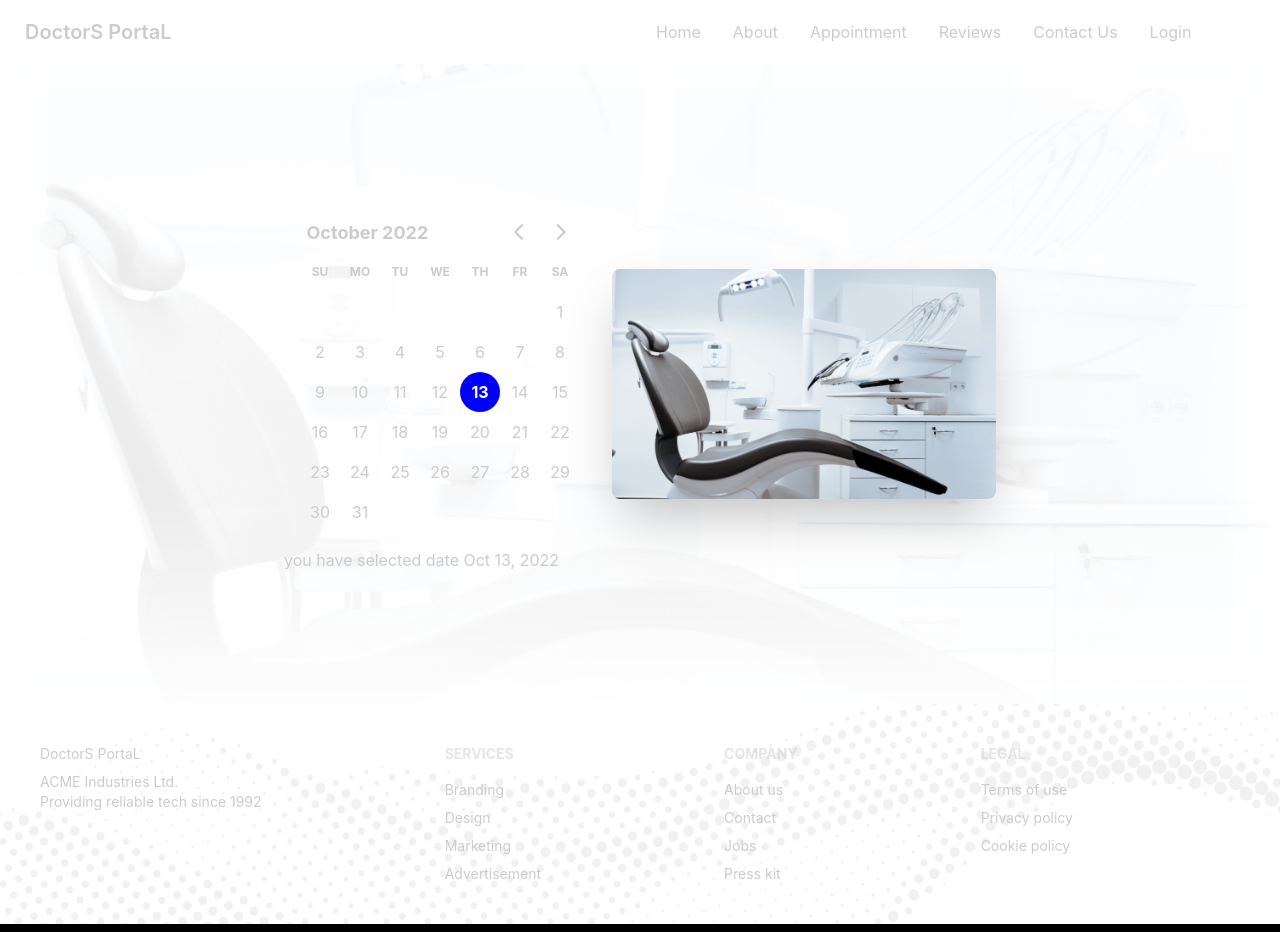
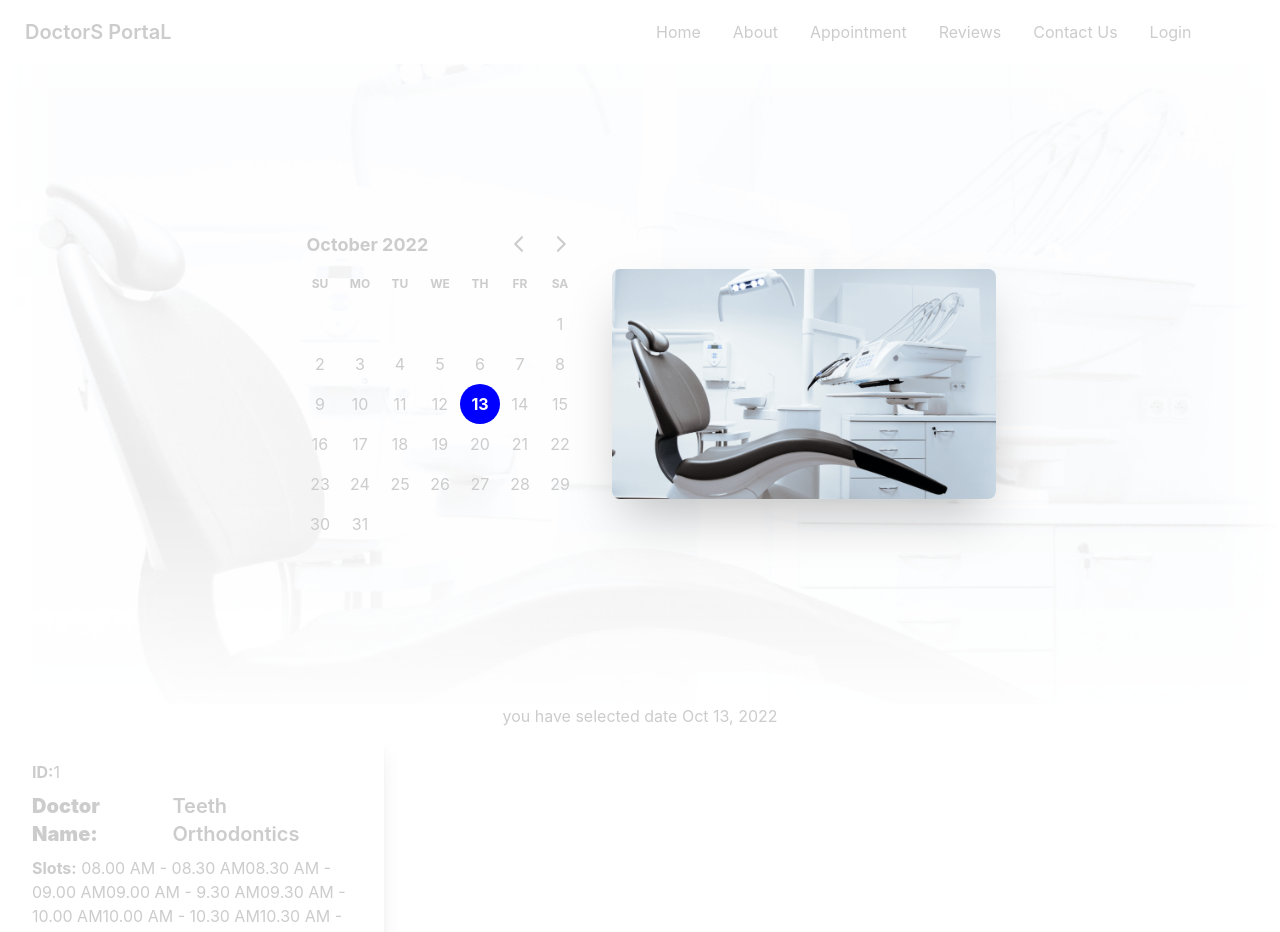
Before and after one commit to alnooristiak/doctors-poratl-frontend, a React (Create React App) app: page /appointment in a window 1280 px wide. Shown: the top 932 px of the page. Built offline with nearby package versions, Linux system fonts and the light colour scheme.

Commit message:
adding appointment section and fake data to make appointment

```diff
--- /dev/null
+++ b/public/services.json
@@ -0,0 +1,57 @@
+[
+    {
+      "_id": 1,
+      "name": "Teeth Orthodontics",
+      "slots": [
+        "08.00 AM - 08.30 AM",
+        "08.30 AM - 09.00 AM",
+        "09.00 AM - 9.30 AM",
+        "09.30 AM - 10.00 AM",
+        "10.00 AM - 10.30 AM",
+        "10.30 AM - 11.00 AM"
+      ]
+    },
+    {
+      "_id": 2,
+      "name": "Cosmetic Dentistry",
+      "slots": [
+        "09.00 AM - 9.30 AM",
+        "09.30 AM - 10.00 AM",
+        "10.00 AM - 10.30 AM",
+        "10.30 AM - 11.00 AM"
+      ]
+    },
+    {
+      "_id": 3,
+      "name": "Teeth Cleaning",
+      "slots": []
+    },
+    {
+      "_id": 4,
+      "name": "Cavity Protection",
+      "slots": [
+        "10.00 AM - 10.30 AM",
+        "10.30 AM - 11.00 AM"
+      ]
+    },
+    {
+      "_id": 5,
+      "name": "Pediatric Dental",
+      "slots": [
+        "08.30 AM - 09.00 AM",
+        "09.00 AM - 9.30 AM",
+        "09.30 AM - 10.00 AM",
+        "10.00 AM - 10.30 AM",
+        "10.30 AM - 11.00 AM"
+      ]
+    },
+    {
+      "_id": 6,
+      "name": "Oral Surgery",
+      "slots": [
+        "09.30 AM - 10.00 AM",
+        "10.00 AM - 10.30 AM",
+        "10.30 AM - 11.00 AM"
+      ]
+    }
+  ]
--- a/src/pages/Appointment/Appointment.js
+++ b/src/pages/Appointment/Appointment.js
@@ -3,6 +3,7 @@ import chair from '../../assets/images/chair.png'
 import { DayPicker } from 'react-day-picker';
 import 'react-day-picker/dist/style.css';
 import { format } from 'date-fns';
+import Appointments from './Appointments';
 
 const Appointment = () => {
 
@@ -10,6 +11,7 @@ const Appointment = () => {
 
 
     return (
+        <div>
             <div className="hero-bg hero min-h-screen">
                 <div className="hero-content flex-col lg:flex-row-reverse">
                     <img src={chair} className="max-w-sm rounded-lg shadow-2xl" alt='deantace chair' />
@@ -20,9 +22,11 @@ const Appointment = () => {
                             onSelect={setDate}
                         // footer={footer}
                         />
-                    <h5>you have selected date {format(date, 'PP')}</h5>
+                        {/* <h5>you have selected date {format(date, 'PP')}</h5> */}
                     </div>
                 </div>
+            </div>
+            <Appointments date={date} setDate={setDate}></Appointments>
         </div>
     );
 };
--- /dev/null
+++ b/src/pages/Appointment/AppointmentCard.js
@@ -0,0 +1,26 @@
+import React from 'react';
+
+const AppointmentCard = (props) => {
+    const { _id, name, slots } = props.service
+    return (
+        <div>
+            <div class="card w-96 bg-base-100 shadow-xl">
+                <div class="card-body">
+                    <h5>
+                        <strong>ID:</strong>{_id}
+                    </h5>
+                    <h2 class="card-title">
+                        <strong>Doctor Name:</strong>{name}</h2>
+
+                    <div class="card-actions justify-end">
+                    <p>
+                        <strong>Slots:</strong> {slots}
+                    </p>
+                    </div>
+                </div>
+            </div>
+        </div>
+    );
+};
+
+export default AppointmentCard;
--- /dev/null
+++ b/src/pages/Appointment/Appointments.js
@@ -0,0 +1,29 @@
+import React, { useEffect, useState } from 'react';
+import { format } from 'date-fns';
+import AppointmentCard from './AppointmentCard';
+
+const Appointments = (props) => {
+    const [services, setServices] = useState([]);
+    useEffect(()=> {
+        fetch('services.json')
+            .then(res => res.json())
+            .then(data => setServices(data))
+    }, [])
+    const dateOne = props.date;
+    // const dateTwo = props.setDate;
+    return (
+        <div className='bg-white'>
+            <h5 className='text-center mx-auto'>you have selected date {format(dateOne, 'PP')}</h5>
+            <div>
+                {
+                    services.map(service => <AppointmentCard
+                    key={service._id}
+                    service={service}
+                    ></AppointmentCard>)
+                }
+            </div>
+        </div>
+    );
+};
+
+export default Appointments;
```
Lines whose indentation alone changed are shown as unchanged.
